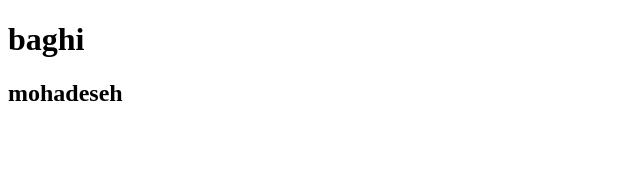
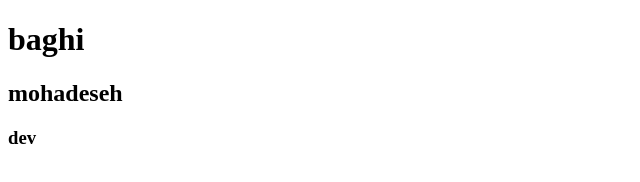
Before and after one commit to mohadesehsahar/mohadeseh, a plain HTML site: page index.html in a window 1280 px wide. Shown: the full height of the page, 0-640 px from the left. Drawn offline with Linux system fonts and the light colour scheme.

Commit message:
cheng index

```diff
--- a/index.html
+++ b/index.html
@@ -8,5 +8,6 @@
 <body>
     <h1>baghi</h1>
     <h2>mohadeseh</h2>
+    <h3>dev</h3>
 </body>
 </html>
```
